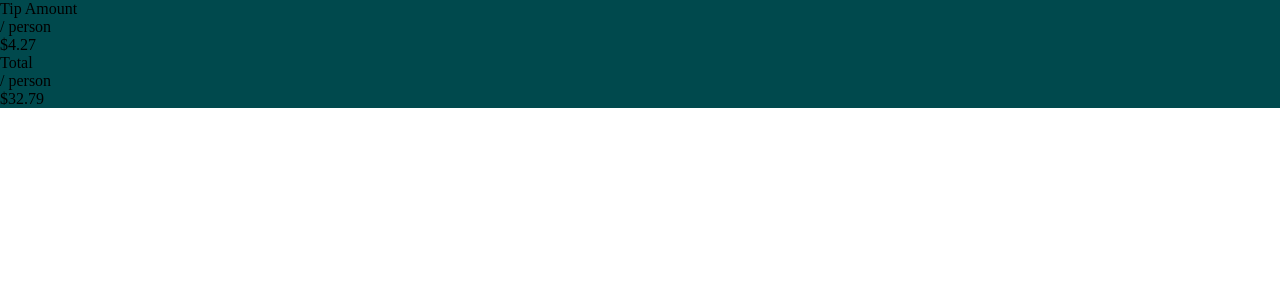
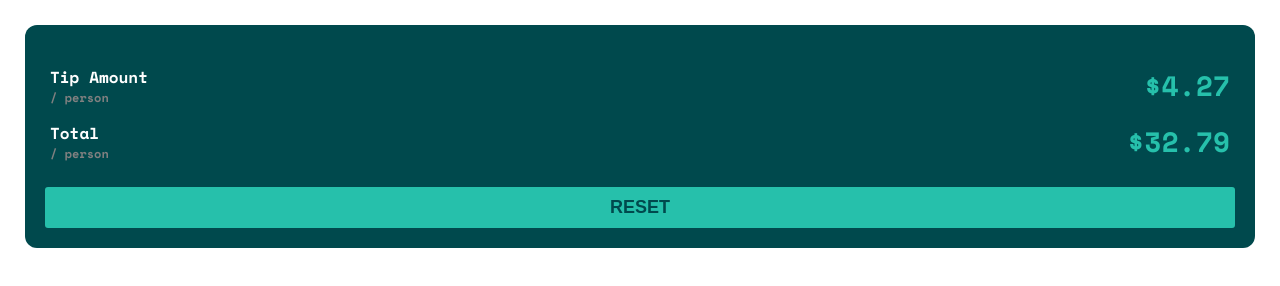
Before and after one commit to Amawers/tip-calculator-app-main, a plain HTML site: page index.html in a window 1280 px wide. Drawn offline with nearby package versions, Linux system fonts and the light colour scheme.

Commit message:
total done

```diff
--- a/index.html
+++ b/index.html
@@ -12,7 +12,6 @@
 <body>
   <div class="main-container">
     <div class="selection">
-
     </div>
     <div class="total">
       <div class="tip-amount">
@@ -33,6 +32,9 @@
           <p>$32.79</p>
         </div>
       </div>
+        <button class="reset">
+            RESET
+        </button>
     </div>
   </div>
 </body>
--- a/style.css
+++ b/style.css
@@ -1,3 +1,4 @@
+@import url('https://fonts.googleapis.com/css2?family=Space+Mono:wght@700&display=swap');
 *{
     margin: 0px;
     padding: 0px;
@@ -5,7 +6,44 @@
 body{
     margin: 0px;
     padding: 0px;
+    font-family: 'Space Mono', monospace;
+}
+.main-container{
+    padding: 25px;
 }
 .total{
-    background-color: hsl(183, 100%, 15%)
+    background-color: hsl(183, 100%, 15%);
+    border-radius: 12px;
+    display: flex;
+    flex-direction: column;
+    justify-content: center;
+    padding: 40px 10px 10px 10px;
 }
+.tip-amount, .total-amount{
+    display: flex;
+    margin: 0px 15px 0px 15px;
+    justify-content: space-between;
+    margin-bottom: 15px;
+}
+.tip-amount>.left-section>p:nth-of-type(1), .total-amount>.left-section>p:nth-of-type(1){
+    color: hsl(0, 0%, 100%)
+}
+.tip-amount>.left-section>p:nth-of-type(2),.total-amount>.left-section>p:nth-of-type(2){
+    font-size: 12px;
+    color: gray;
+}
+.tip-amount>.right-section>p, .total-amount>.right-section>p{
+    color: hsl(172, 67%, 45%);
+    font-size: 28px;
+}
+.reset{
+    background-color: hsl(172, 67%, 45%);
+    color: hsl(183, 100%, 15%);
+    border: none;
+    font-weight: bolder;
+    border: none;
+    padding: 10px 120px 10px 120px;
+    margin: 10px;
+    border-radius: 3px;
+    font-size: 18px;
+}
```
